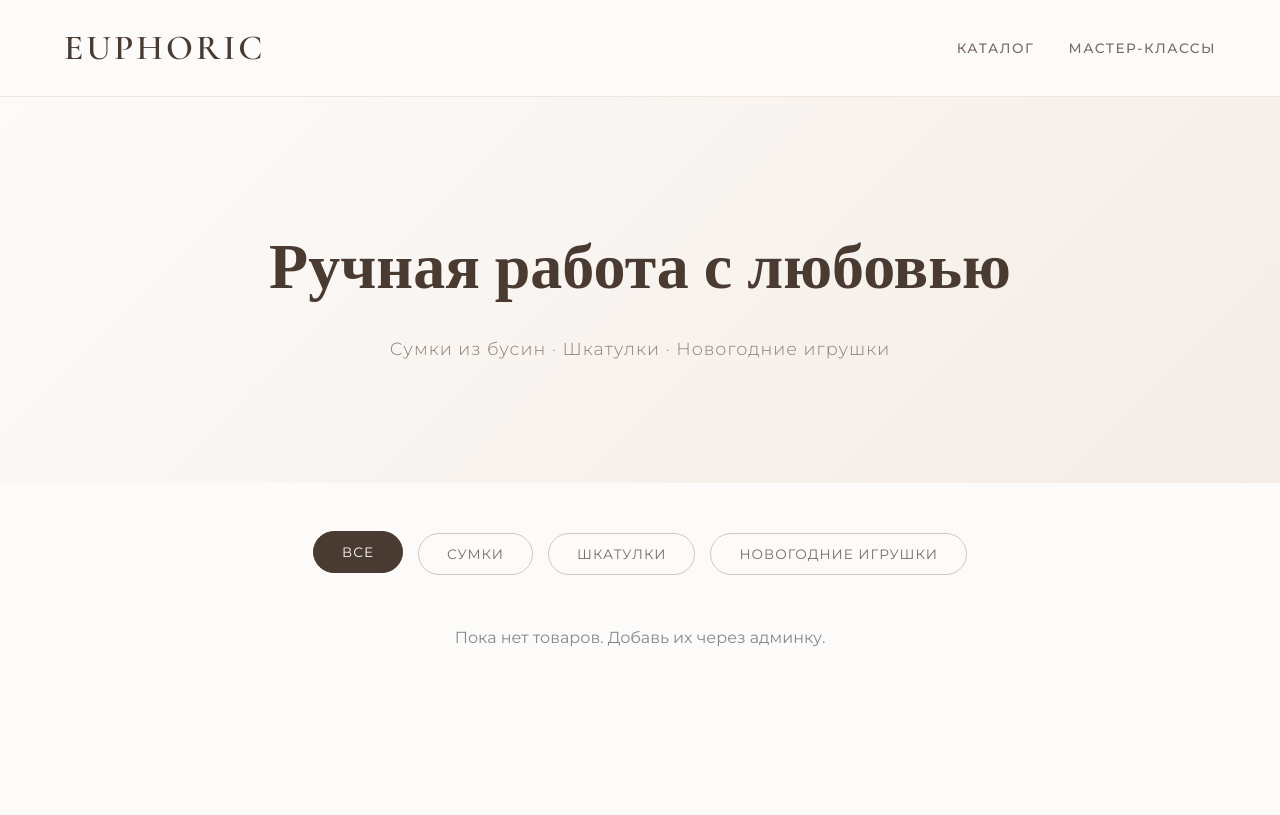
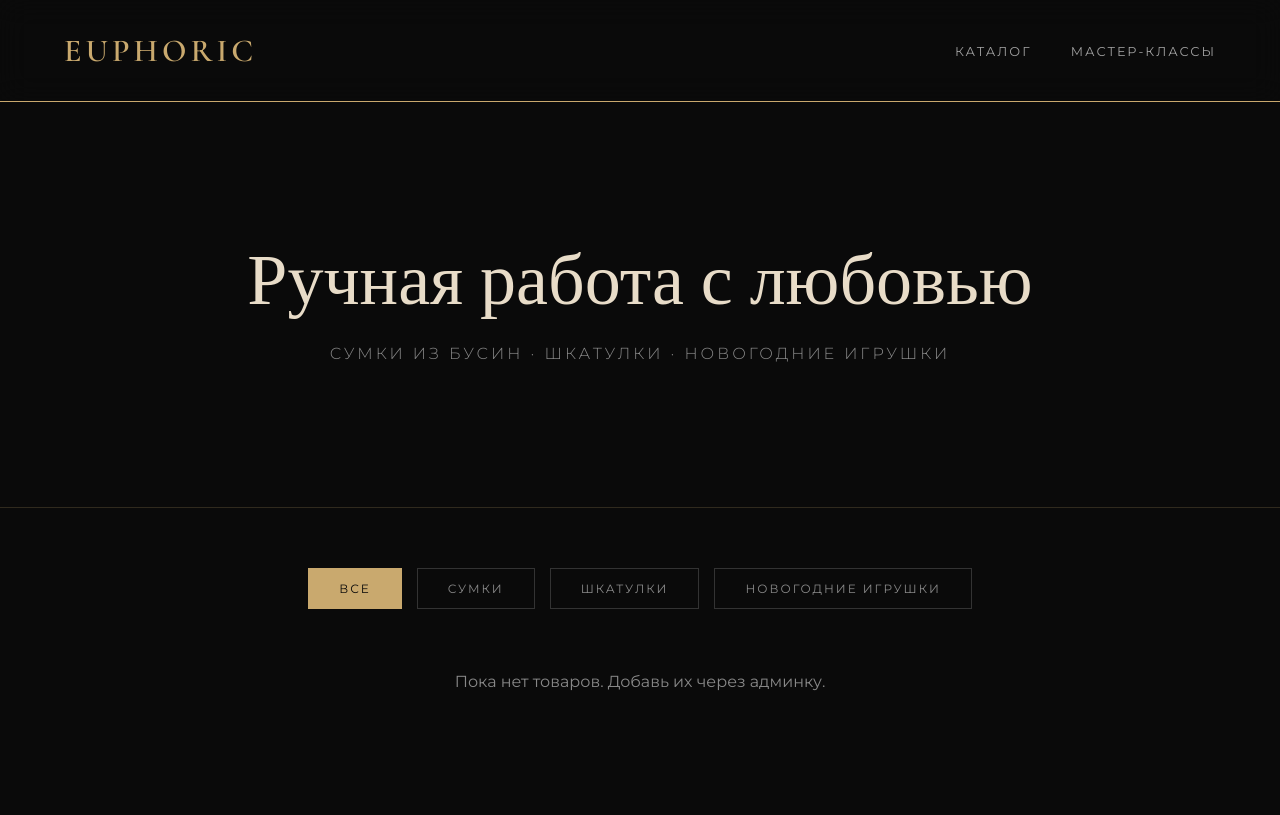
Before and after one commit to euphoric157/euphoric, a Flask app: page / in a window 1280 px wide. Before the commit the page ends 647 px from the top, so only its background shows below. Run offline with Flask 3, Linux system fonts and the light colour scheme; data that the repository does not hold is empty.

Commit message:
Update style.css

```diff
--- a/static/style.css
+++ b/static/style.css
@@ -1,11 +1,11 @@
-@import url('https://fonts.googleapis.com/css2?family=Cormorant+Garamond:wght@400;600&family=Montserrat:wght@300;400;500;600&display=swap');
+@import url('https://fonts.googleapis.com/css2?family=Cormorant+Garamond:ital,wght@0,400;0,600;1,400&family=Montserrat:wght@300;400;500&display=swap');
 
 * { margin: 0; padding: 0; box-sizing: border-box; }
 
 body {
     font-family: 'Montserrat', sans-serif;
-    background-color: #fcfbfa;
-    color: #2c2c2c;
+    background-color: #0a0a0a; /* Глубокий черный */
+    color: #e0e0e0; /* Светлый текст */
     line-height: 1.6;
     -webkit-font-smoothing: antialiased;
 }
@@ -13,197 +13,200 @@ body {
 /* Шапка */
 header {
     position: sticky; top: 0; z-index: 100;
-    background: rgba(252, 251, 250, 0.95);
-    backdrop-filter: blur(12px);
-    border-bottom: 1px solid #f0e6dd;
-    padding: 20px 5%;
+    background: rgba(10, 10, 10, 0.9);
+    backdrop-filter: blur(15px);
+    border-bottom: 1px solid #c9a96e; /* Тонкая золотая линия */
+    padding: 25px 5%;
     display: flex; justify-content: space-between; align-items: center;
 }
 header h1 {
     font-family: 'Cormorant Garamond', serif;
-    font-size: 2.2rem;
-    color: #4a3b32;
-    letter-spacing: 3px;
+    font-size: 2rem;
+    color: #c9a96e; /* Золотой заголовок */
+    letter-spacing: 4px;
     font-weight: 600;
+    text-transform: uppercase;
 }
 nav a {
-    margin-left: 30px;
+    margin-left: 35px;
     text-decoration: none;
-    color: #7a6b63;
-    font-size: 0.85rem;
-    font-weight: 500;
+    color: #a0a0a0;
+    font-size: 0.8rem;
+    font-weight: 400;
     text-transform: uppercase;
-    letter-spacing: 1.5px;
-    transition: color 0.3s ease;
+    letter-spacing: 2px;
+    transition: color 0.4s ease;
 }
-nav a:hover { color: #b8865c; }
+nav a:hover { color: #c9a96e; }
 
 /* Главный экран */
 .hero {
     text-align: center;
-    padding: 120px 20px;
-    background: linear-gradient(135deg, #fdfbf9 0%, #f4ece6 100%);
-    margin-bottom: 50px;
+    padding: 140px 20px;
+    background: #0a0a0a;
+    border-bottom: 1px solid rgba(201, 169, 110, 0.2);
 }
 .hero h2 {
     font-family: 'Cormorant Garamond', serif;
-    font-size: 4rem;
-    color: #4a3b32;
-    margin-bottom: 15px;
-    font-weight: 600;
+    font-size: 4.5rem;
+    color: #e8dcc8; /* Бежевый */
+    margin-bottom: 20px;
+    font-weight: 400;
+    line-height: 1.1;
 }
 .hero p {
-    font-size: 1.1rem;
-    color: #8c7d75;
+    font-size: 1rem;
+    color: #888;
     font-weight: 300;
-    letter-spacing: 1px;
+    letter-spacing: 3px;
+    text-transform: uppercase;
 }
 
 /* Фильтры */
 .filters {
     display: flex; justify-content: center; gap: 15px;
-    margin-bottom: 50px; flex-wrap: wrap;
+    margin: 60px 0; flex-wrap: wrap;
 }
 .filters button {
-    padding: 12px 28px;
-    border: 1px solid #d6c7bd;
+    padding: 12px 30px;
+    border: 1px solid #333;
     background: transparent;
-    color: #7a6b63;
-    border-radius: 40px;
+    color: #888;
+    border-radius: 0; /* Острые углы для минимализма */
     font-family: 'Montserrat', sans-serif;
-    font-size: 0.85rem;
+    font-size: 0.75rem;
     text-transform: uppercase;
-    letter-spacing: 1px;
+    letter-spacing: 2px;
     cursor: pointer;
     transition: all 0.4s ease;
 }
 .filters button:hover, .filters button.active {
-    background: #4a3b32;
-    color: #fff;
-    border-color: #4a3b32;
-    transform: translateY(-2px);
+    background: #c9a96e;
+    color: #0a0a0a;
+    border-color: #c9a96e;
 }
 
 /* Карточки товаров */
 .products {
     display: grid;
-    grid-template-columns: repeat(auto-fill, minmax(280px, 1fr));
-    gap: 40px;
-    max-width: 1200px;
-    margin: 0 auto 100px;
-    padding: 0 20px;
+    grid-template-columns: repeat(auto-fill, minmax(300px, 1fr));
+    gap: 30px;
+    max-width: 1300px;
+    margin: 0 auto 120px;
+    padding: 0 5%;
 }
 .card {
-    background: #fff;
-    border-radius: 16px;
+    background: #111;
     overflow: hidden;
     text-decoration: none;
     color: inherit;
-    box-shadow: 0 10px 30px rgba(74, 59, 50, 0.05);
-    transition: all 0.4s cubic-bezier(0.165, 0.84, 0.44, 1);
-    border: 1px solid #f0e6dd;
+    border: 1px solid #222;
+    transition: border-color 0.4s ease, transform 0.4s ease;
     display: flex; flex-direction: column;
 }
 .card:hover {
-    transform: translateY(-10px);
-    box-shadow: 0 20px 40px rgba(74, 59, 50, 0.1);
+    border-color: #c9a96e; /* Золотая рамка при наведении */
+    transform: translateY(-5px);
 }
 .card .img {
-    height: 320px;
-    background: #f9f6f3;
+    height: 380px;
+    background: #151515;
     display: flex; align-items: center; justify-content: center;
     font-size: 5rem;
     overflow: hidden;
 }
 .card .img img {
     width: 100%; height: 100%; object-fit: cover;
-    transition: transform 0.6s ease;
+    transition: transform 0.8s cubic-bezier(0.25, 0.46, 0.45, 0.94);
 }
-.card:hover .img img { transform: scale(1.08); }
+.card:hover .img img { transform: scale(1.05); }
 .card h3 {
     font-family: 'Cormorant Garamond', serif;
     font-size: 1.6rem;
-    color: #4a3b32;
-    padding: 20px 20px 5px;
+    color: #e8dcc8; /* Бежевый */
+    padding: 25px 20px 10px;
     text-align: center;
+    font-weight: 400;
 }
 .card .price {
-    color: #b8865c;
-    font-weight: 600;
-    font-size: 1.2rem;
-    padding: 0 20px 25px;
+    color: #c9a96e; /* Золотой */
+    font-weight: 400;
+    font-size: 1.1rem;
+    padding: 0 20px 30px;
     text-align: center;
     margin-top: auto;
+    letter-spacing: 1px;
 }
 
 /* Страница одного товара */
 .product-page {
-    max-width: 1100px;
+    max-width: 1200px;
     margin: 80px auto;
-    padding: 0 20px;
+    padding: 0 5%;
     display: grid;
-    grid-template-columns: 1fr 1fr;
-    gap: 60px;
+    grid-template-columns: 1.2fr 1fr;
+    gap: 80px;
     align-items: center;
 }
 .product-page .img {
-    background: #f9f6f3;
-    border-radius: 20px;
-    height: 500px;
+    background: #111;
+    border: 1px solid #222;
+    height: 600px;
     display: flex; align-items: center; justify-content: center;
     font-size: 8rem;
     overflow: hidden;
-    box-shadow: 0 15px 40px rgba(0,0,0,0.05);
 }
 .product-page .img img { width: 100%; height: 100%; object-fit: cover; }
 .product-page h2 {
     font-family: 'Cormorant Garamond', serif;
-    font-size: 3rem;
-    color: #4a3b32;
+    font-size: 3.5rem;
+    color: #e8dcc8;
     margin-bottom: 15px;
     line-height: 1.1;
+    font-weight: 400;
 }
 .product-page .price {
-    font-size: 2rem;
-    color: #b8865c;
-    font-weight: 600;
+    font-size: 1.8rem;
+    color: #c9a96e;
+    font-weight: 400;
     margin-bottom: 30px;
+    letter-spacing: 2px;
 }
 .product-page p {
-    color: #666;
-    font-size: 1.05rem;
-    margin-bottom: 40px;
+    color: #999;
+    font-size: 1rem;
+    margin-bottom: 50px;
     font-weight: 300;
+    line-height: 1.8;
 }
 
 /* Кнопки */
 .buy {
     display: inline-block;
-    background: #4a3b32;
-    color: #fff;
+    background: transparent;
+    color: #c9a96e;
     padding: 18px 45px;
-    border-radius: 50px;
+    border: 1px solid #c9a96e;
     text-decoration: none;
-    font-weight: 500;
-    font-size: 0.9rem;
+    font-weight: 400;
+    font-size: 0.8rem;
     text-transform: uppercase;
-    letter-spacing: 2px;
-    transition: all 0.3s ease;
-    border: none;
+    letter-spacing: 3px;
+    transition: all 0.4s ease;
     cursor: pointer;
     text-align: center;
 }
 .buy:hover {
-    background: #b8865c;
-    transform: translateY(-3px);
-    box-shadow: 0 10px 20px rgba(184, 134, 92, 0.3);
+    background: #c9a96e;
+    color: #0a0a0a;
 }
 
 /* Адаптив */
 @media (max-width: 768px) {
-    .hero h2 { font-size: 2.8rem; }
+    .hero h2 { font-size: 3rem; }
     .product-page { grid-template-columns: 1fr; gap: 30px; margin: 40px auto; }
-    .product-page .img { height: 350px; }
+    .product-page .img { height: 400px; }
     header { flex-direction: column; gap: 15px; padding: 20px; }
     nav { margin: 0; }
+    nav a { margin: 0 10px; }
 }
```
